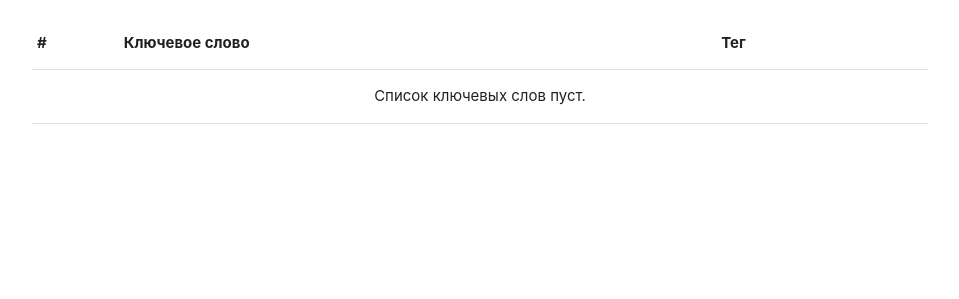
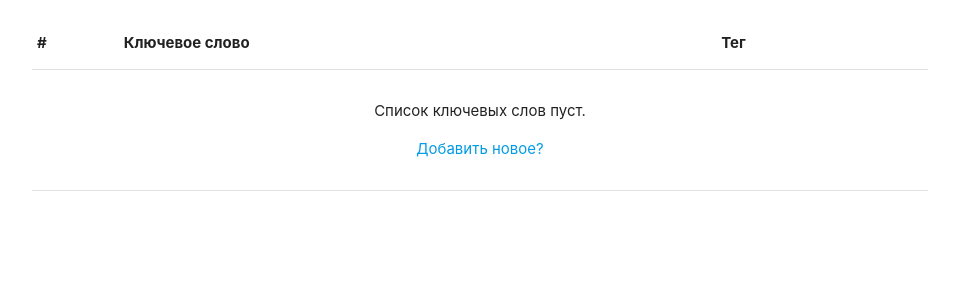
Before and after one commit to Ins-V/wc_crm, a Django app: page /interactions/keyword/list/ in a window 1280 px wide. Shown: the part 142-441 px from the top of the page, without its empty margins (160-1119 px from the left). Run offline with Django 3.2, Linux system fonts and the light colour scheme; the visitor is signed in with stand-in values (Sample User, id 1); data that the repository does not hold is empty.

Commit message:
BugFix: Added a link to create a keyword, if there is not one created yet.

```diff
--- a/interactions/templates/interactions/keyword_list.html
+++ b/interactions/templates/interactions/keyword_list.html
@@ -37,7 +37,10 @@
                     </tr>
                 {% empty %}
                     <tr>
-                        <td colspan="4" class="center-align">Список ключевых слов пуст.</td>
+                        <td colspan="4" class="center-align">
+                            <p>Список ключевых слов пуст.</p>
+                            <p><a href="{% url 'interaction:keyword_add' %}">Добавить новое?</a></p>
+                        </td>
                     </tr>
                 {% endfor %}
             </tbody>
```
